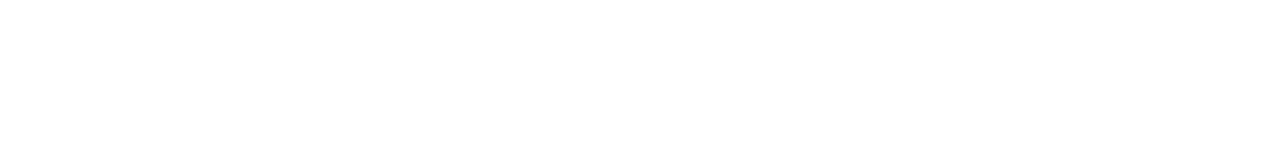
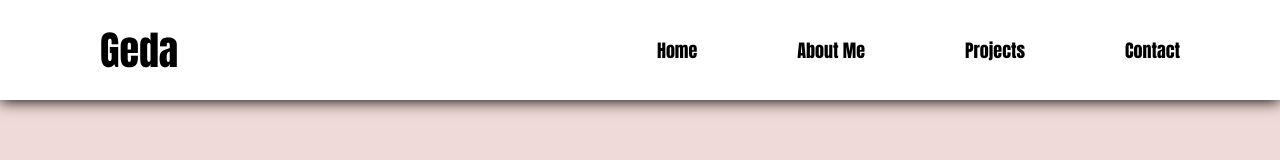
Before and after one commit to gedadev/portfolio, a plain HTML site: page index.html in a window 1280 px wide. Drawn offline with Linux system fonts and the light colour scheme.

Commit message:
header section

```diff
--- a/index.html
+++ b/index.html
@@ -5,9 +5,20 @@
     <meta http-equiv="X-UA-Compatible" content="IE=edge">
     <meta name="viewport" content="width=device-width, initial-scale=1.0">
     <link rel="stylesheet" href="style.css">
-    <title>Document</title>
+    <title>Hi I'm Geda</title>
 </head>
 <body>
+    <header>
+        <h1>Geda</h1>
+        <nav>
+            <ul id="nav-list">
+                <li class="nav-item"><a href="">Home</a></li>
+                <li class="nav-item"><a href="">About Me</a></li>
+                <li class="nav-item"><a href="">Projects</a></li>
+                <li class="nav-item"><a href="">Contact</a></li>
+            </ul>
+        </nav>
+    </header>
     <script src="./script.js"></script>
 </body>
 </html>
--- a/style.css
+++ b/style.css
@@ -0,0 +1,53 @@
+:root {
+    --bg-color: #EFDAD7;
+    --acc-color: #1572A1;
+    --sec-color: #E3BEC6;
+    --sec-color-2: #9AD0EC;
+    --font-color: #000;
+}
+
+* {
+    margin: 0;
+    padding: 0;
+    list-style-type: none;
+    text-decoration: none;
+    font-family: Impact, Haettenschweiler, 'Arial Narrow Bold', sans-serif;
+}
+
+a:visited {
+    color: var(--font-color);
+}
+
+body {
+    background-color: var(--bg-color);
+}
+
+/* Header Section */
+
+header {
+    background-color: #fff;
+    display: flex;
+    justify-content: space-between;
+    align-items: center;
+    height: 100px;
+    box-shadow: 0px 1px 15px var(--font-color);
+    position: fixed;
+    width: 100%;
+}
+
+header > h1 {
+    font-size: 40px;
+    font-weight: 100;
+    padding-left: 100px;
+}
+
+#nav-list {
+    display: flex;
+    gap: 100px;
+    font-size: 18px;
+    padding-right: 100px;
+}
+
+#nav-list > li > a:hover {
+    color: var(--acc-color);
+}
```
